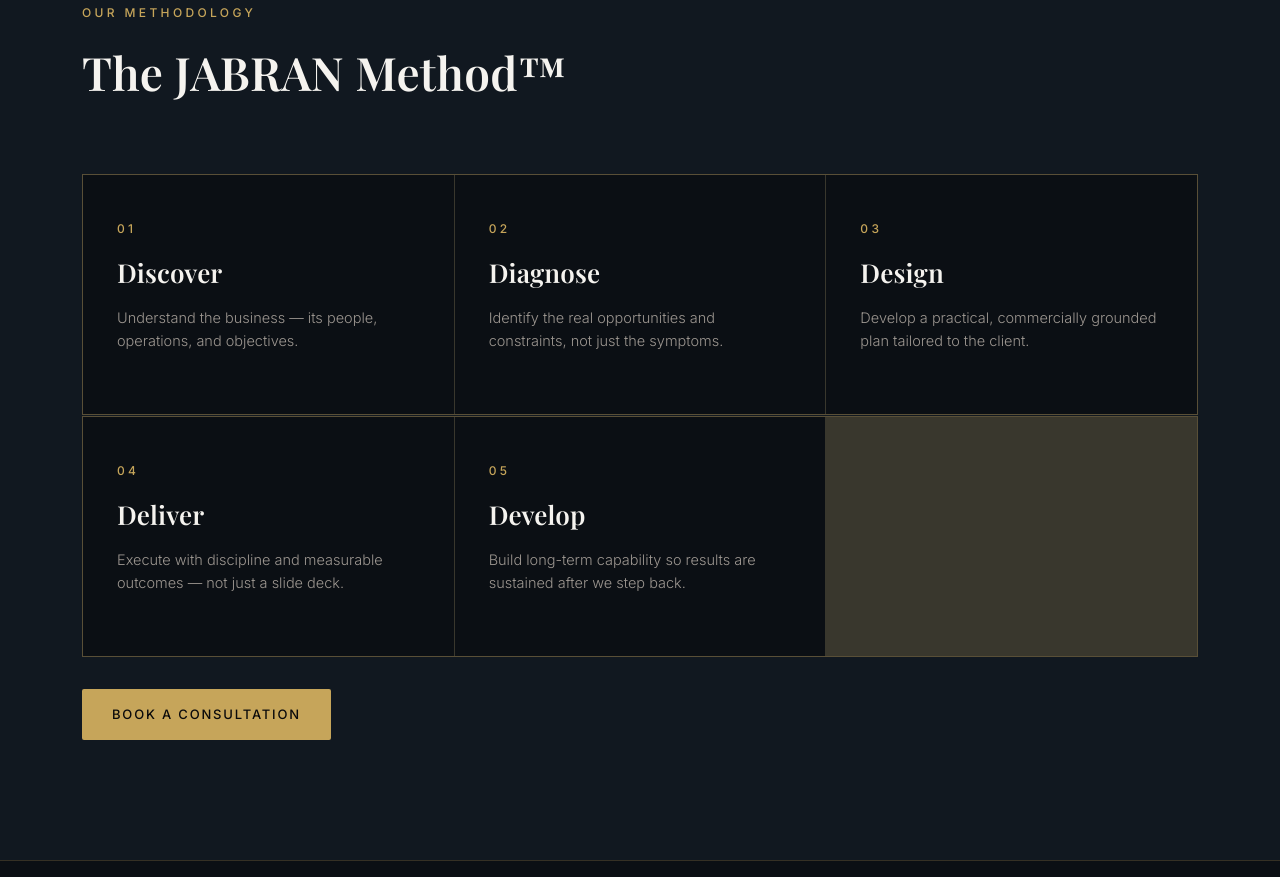
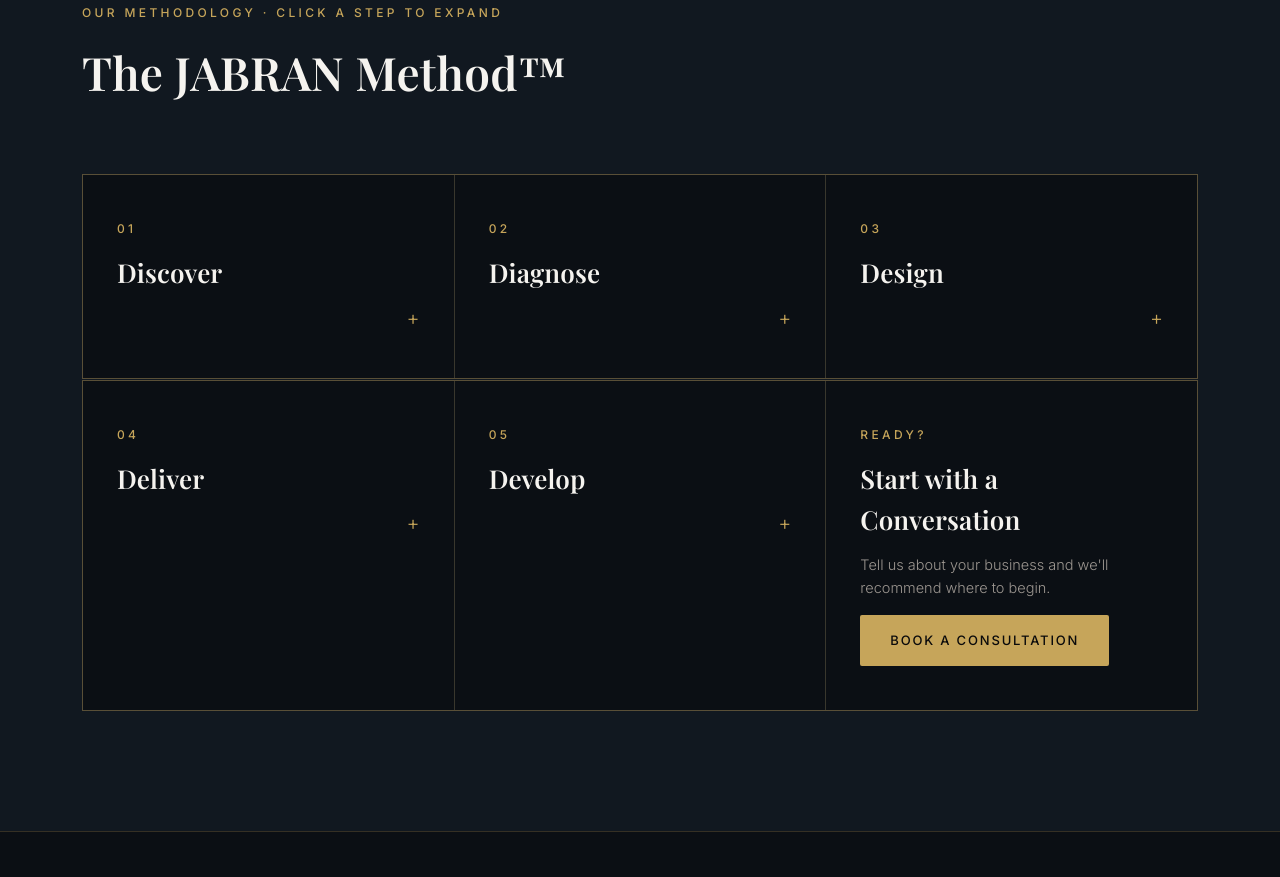
Before and after one commit to Syedjabran/jabran-and-co-website, a plain HTML site: page advisory.html in a window 1280 px wide. Shown: the part 1389-2266 px from the top of the page. Drawn offline with nearby package versions, Linux system fonts and the light colour scheme; a web font is replaced by a local one.

Commit message:
Add files via upload

```diff
--- a/advisory.html
+++ b/advisory.html
@@ -76,40 +76,43 @@
 <section class="teasers">
   <div class="wrap">
     <div class="section-head">
-      <div class="eyebrow">Our Methodology</div>
+      <div class="eyebrow">Our Methodology · Click a step to expand</div>
       <h2>The JABRAN Method&trade;</h2>
     </div>
     <div class="teaser-grid">
-      <div class="teaser-card">
-        <div class="eyebrow">01</div>
-        <h3>Discover</h3>
+      <details class="teaser-card method-card">
+        <summary><div class="eyebrow">01</div><h3>Discover</h3></summary>
         <p>Understand the business — its people, operations, and objectives.</p>
-      </div>
-      <div class="teaser-card">
-        <div class="eyebrow">02</div>
-        <h3>Diagnose</h3>
+        <p class="method-more">We start by listening: reviewing how the business actually runs today, not just how it's meant to run on paper. This includes conversations with key people, a review of current processes, and a clear-eyed look at commercial priorities before any recommendation is made.</p>
+      </details>
+      <details class="teaser-card method-card">
+        <summary><div class="eyebrow">02</div><h3>Diagnose</h3></summary>
         <p>Identify the real opportunities and constraints, not just the symptoms.</p>
-      </div>
-      <div class="teaser-card">
-        <div class="eyebrow">03</div>
-        <h3>Design</h3>
+        <p class="method-more">Surface-level problems often point to deeper root causes. We trace issues back to their source — whether that's a planning gap, a supplier relationship, or a process bottleneck — so the plan we design actually fixes the right thing.</p>
+      </details>
+      <details class="teaser-card method-card">
+        <summary><div class="eyebrow">03</div><h3>Design</h3></summary>
         <p>Develop a practical, commercially grounded plan tailored to the client.</p>
-      </div>
+        <p class="method-more">Every recommendation is built around what's actually achievable for the client's scale, budget, and timeline — not a generic template. We prioritise the changes that create the most value first.</p>
+      </details>
     </div>
     <div class="teaser-grid" style="margin-top:1px;">
-      <div class="teaser-card">
-        <div class="eyebrow">04</div>
-        <h3>Deliver</h3>
+      <details class="teaser-card method-card">
+        <summary><div class="eyebrow">04</div><h3>Deliver</h3></summary>
         <p>Execute with discipline and measurable outcomes — not just a slide deck.</p>
+        <p class="method-more">We stay involved through implementation, not just the recommendation stage — tracking progress against agreed milestones and adjusting as real-world conditions change.</p>
+      </details>
+      <details class="teaser-card method-card">
+        <summary><div class="eyebrow">05</div><h3>Develop</h3></summary>
+        <p>Build long-term capability so results are sustained after we step back.</p>
+        <p class="method-more">The goal isn't dependency on us — it's leaving the client's team with the tools, processes, and confidence to sustain the improvement long after the engagement ends.</p>
+      </details>
+      <div class="teaser-card" style="display:flex; flex-direction:column; justify-content:center;">
+        <div class="eyebrow">Ready?</div>
+        <h3>Start with a Conversation</h3>
+        <p style="margin-bottom:16px;">Tell us about your business and we'll recommend where to begin.</p>
+        <a class="btn btn-primary" style="align-self:flex-start;" href="mailto:ceo@jabranandco.com?subject=Advisory%20Consultation%20Request">Book a Consultation</a>
       </div>
-      <div class="teaser-card">
-        <div class="eyebrow">05</div>
-        <h3>Develop</h3>
-        <p>Build long-term capability so results are sustained after we step back.</p>
-      </div>
-    </div>
-    <div style="margin-top:32px;">
-      <a class="btn btn-primary" href="mailto:ceo@jabranandco.com?subject=Advisory%20Consultation%20Request">Book a Consultation</a>
     </div>
   </div>
 </section>
--- a/style.css
+++ b/style.css
@@ -252,10 +252,12 @@ footer .foot-note{font-size:12.5px; color:var(--muted); letter-spacing:0.03em;}
 /* ---------- QUICKLINKS (contact enquiry routing) ---------- */
 .quicklinks{display:flex; flex-wrap:wrap; gap:12px; margin-top:8px;}
 .quicklinks a{
-  font-size:12px; letter-spacing:0.08em; text-transform:uppercase; color:var(--muted);
-  border:1px solid var(--line); padding:9px 16px; border-radius:2px; transition:all 0.25s;
+  display:inline-flex; align-items:center; gap:9px;
+  font-size:12px; letter-spacing:0.06em; text-transform:uppercase; color:var(--muted);
+  border:1px solid var(--line); padding:11px 18px; border-radius:3px; transition:all 0.25s;
 }
-.quicklinks a:hover{color:var(--gold-light); border-color:var(--gold);}
+.quicklinks a svg{width:16px; height:16px; flex-shrink:0; color:var(--gold);}
+.quicklinks a:hover{color:var(--gold-light); border-color:var(--gold); background:rgba(198,165,90,0.06);}
 .wa-btn{
   position:fixed; right:24px; bottom:24px; z-index:60;
   width:58px; height:58px; border-radius:50%;
@@ -281,3 +283,17 @@ footer .foot-note{font-size:12.5px; color:var(--muted); letter-spacing:0.03em;}
 .section-light .checklist li{color:var(--text-secondary);}
 .section-light .checklist li::before{color:var(--gold-deep);}
 .section-light .about-figure{border-color:rgba(16,20,24,0.14); color:var(--gold-deep);}
+
+/* ---------- METHODOLOGY (clickable/expandable steps) ---------- */
+.method-card{cursor:pointer;}
+.method-card summary{list-style:none; cursor:pointer;}
+.method-card summary::-webkit-details-marker{display:none;}
+.method-card summary::after{
+  content:"+"; float:right; font-size:20px; color:var(--gold);
+  margin-top:-4px;
+}
+.method-card[open] summary::after{content:"–";}
+.method-card .method-more{
+  margin-top:14px; padding-top:14px; border-top:1px solid var(--line);
+  color:var(--muted); font-size:14px;
+}
```
Also changed, not shown: contact.html (+5 -5 lines).
